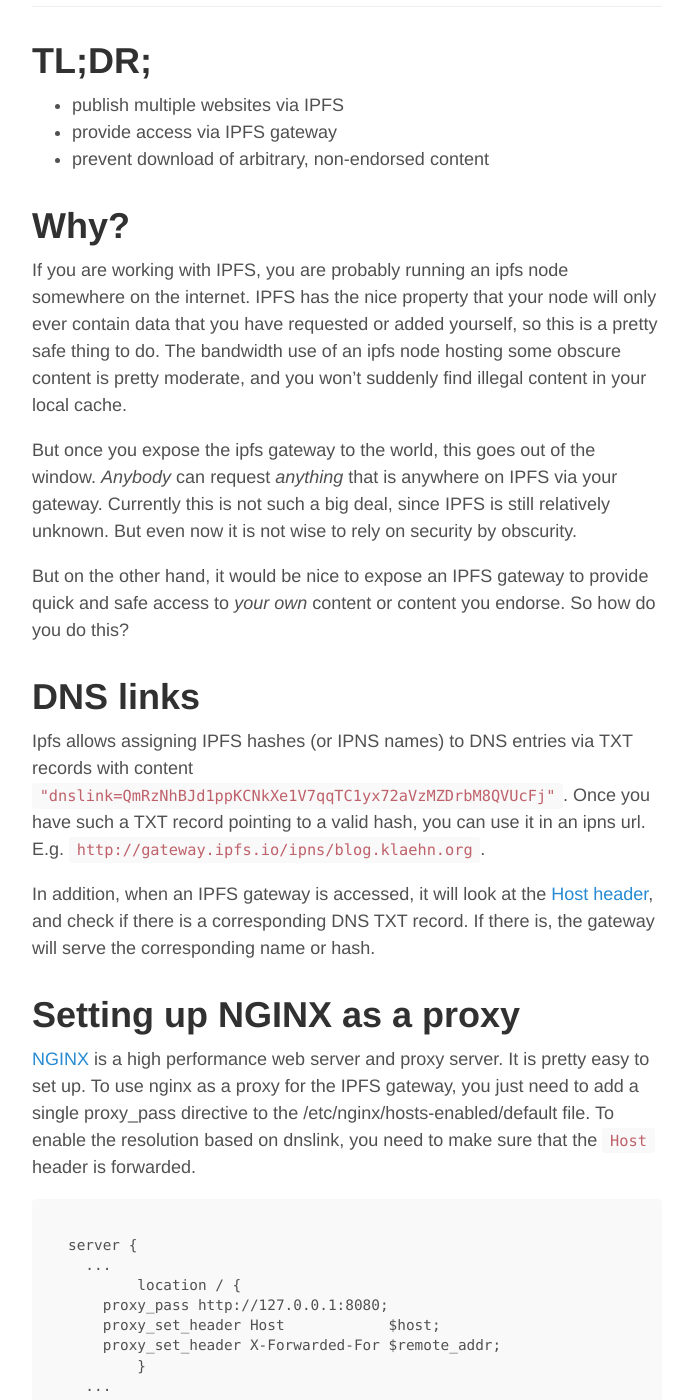
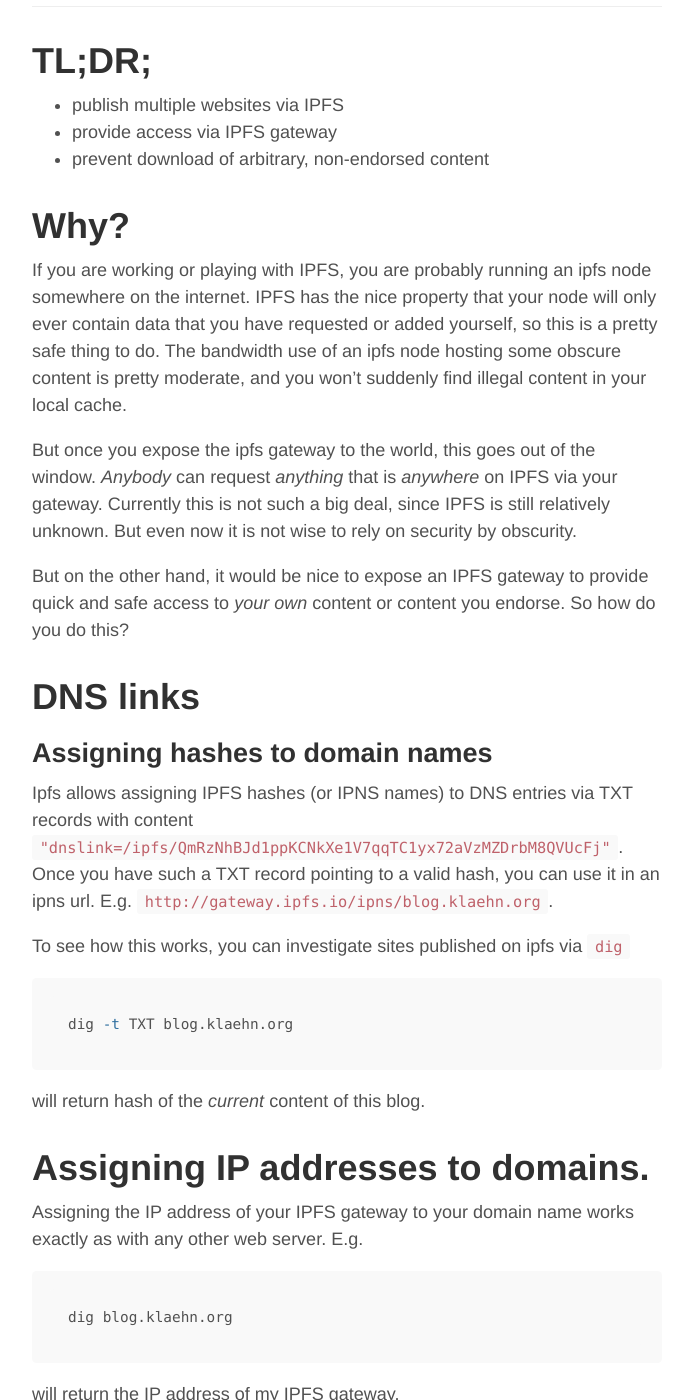
Before and after one commit to rklaehn/rklaehn.github.io, a Jekyll site: the page built from _posts/2018-06-07-running-ipfs-gateway.md, in a window 1280 px wide and 1400 px high, scrolled down 256 px. Shown: the whole window, without its empty margins (293-986 px from the left). Built offline with Jekyll 4.4.1, drawn with Linux system fonts in a browser that asks for light colours; Markdown is read by kramdown in place of the engine named in the settings; some of the changed text lies outside the part shown.

Commit message:
Update 2018-06-07-running-ipfs-gateway.md
Some more links

````diff
--- a/_posts/2018-06-07-running-ipfs-gateway.md
+++ b/_posts/2018-06-07-running-ipfs-gateway.md
@@ -13,55 +13,73 @@
 
 # Why?
 
-If you are working with IPFS, you are probably running an ipfs node somewhere on the internet. IPFS has the nice property
-that your node will only ever contain data that you have requested or added yourself, so this is a pretty safe thing to do.
-The bandwidth use of an ipfs node hosting some obscure content is pretty moderate, and you won't suddenly find illegal content
-in your local cache.
+If you are working or playing with IPFS, you are probably running an ipfs node somewhere on the internet. IPFS has the nice property that your node will only ever contain data that you have requested or added yourself, so this is a pretty safe thing to do. The bandwidth use of an ipfs node hosting some obscure content is pretty moderate, and you won't suddenly find illegal content in your local cache.
 
-But once you expose the ipfs gateway to the world, this goes out of the window. *Anybody* can request *anything* that is
-anywhere on IPFS via your gateway. Currently this is not such a big deal, since IPFS is still relatively unknown. But even
-now it is not wise to rely on security by obscurity.
+But once you expose the ipfs gateway to the world, this goes out of the window. *Anybody* can request *anything* that is *anywhere* on IPFS via your gateway. Currently this is not such a big deal, since IPFS is still relatively unknown. But even now it is not wise to rely on security by obscurity.
 
-But on the other hand, it would be nice to expose an IPFS gateway to provide quick and safe access to *your own* content or content you
-endorse. So how do you do this?
+But on the other hand, it would be nice to expose an IPFS gateway to provide quick and safe access to *your own* content or content you endorse. So how do you do this?
 
 # DNS links
 
-Ipfs allows assigning IPFS hashes (or IPNS names) to DNS entries via TXT records with content `"dnslink=QmRzNhBJd1ppKCNkXe1V7qqTC1yx72aVzMZDrbM8QVUcFj"`.
-Once you have such a TXT record pointing to a valid hash, you can use it in an ipns url. E.g. `http://gateway.ipfs.io/ipns/blog.klaehn.org`.
+## Assigning hashes to domain names
 
-In addition, when an IPFS gateway is accessed, it will look at the [Host header](https://developer.mozilla.org/en-US/docs/Web/HTTP/Headers/Host),
-and check if there is a corresponding DNS TXT record. If there is, the gateway will serve the corresponding name or hash.
+Ipfs allows assigning IPFS hashes (or IPNS names) to DNS entries via TXT records with content `"dnslink=/ipfs/QmRzNhBJd1ppKCNkXe1V7qqTC1yx72aVzMZDrbM8QVUcFj"`. Once you have such a TXT record pointing to a valid hash, you can use it in an ipns url. E.g. `http://gateway.ipfs.io/ipns/blog.klaehn.org`.
+
+To see how this works, you can investigate sites published on ipfs via [`dig`](https://linux.die.net/man/1/dig)
+
+```shell
+dig -t TXT blog.klaehn.org
+```
+
+will return hash of the *current* content of this blog.
+
+# Assigning IP addresses to domains.
+
+Assigning the IP address of your IPFS gateway to your domain name works exactly as with any other web server. E.g.
+
+```shell
+dig blog.klaehn.org
+```
+
+will return the IP address of my IPFS gateway.
+
+## Virtual hosting
+
+In addition, when an IPFS gateway is accessed, it will look at the [Host header](https://developer.mozilla.org/en-US/docs/Web/HTTP/Headers/Host), and check if there is a corresponding DNS TXT record. If there is, the gateway will serve the corresponding name or hash.
+
+You can think of this as old-fashioned [virtual hosting](https://en.wikipedia.org/wiki/Virtual_hosting). One gateway will serve different content based on the `Host` header.
 
 # Setting up NGINX as a proxy
 
-[NGINX](https://www.nginx.com/) is a high performance web server and proxy server. It is pretty easy to set up. To use nginx
-as a proxy for the IPFS gateway, you just need to add a single proxy_pass directive to the /etc/nginx/hosts-enabled/default
-file. To enable the resolution based on dnslink, you need to make sure that the `Host` header is forwarded.
+[NGINX](https://www.nginx.com/) is a high performance web server and proxy server. It is pretty easy to set up.
+
+I am using ubuntu, so all I had to do to get started was `apt install nginx`. See e.g. [this howto](https://www.digitalocean.com/community/tutorials/how-to-install-nginx-on-ubuntu-16-04) for details. You will definitely find something similar for your distro of choice.
+
+To use nginx as a proxy for the IPFS gateway, you just need to add a single proxy_pass directive to the /etc/nginx/hosts-enabled/default file. To enable the resolution based on dnslink, you just need to make sure that the `Host` header is forwarded.
 
 ```
 server {
   ...
-	location / {
+  location / {
     proxy_pass http://127.0.0.1:8080;
     proxy_set_header Host            $host;
     proxy_set_header X-Forwarded-For $remote_addr;
-	}
+  }
   ...
 }
 ```
 
 # Preventing arbitrary content download
 
-With the above proxy setup, you can point any number of your domains to your gateway. The gateway will then look up the dns TXT
-record corresponding to the domain and serve the linked content.
+With the above proxy setup, you can point any number of your domains to your gateway. The gateway will then look up the dns TXT record corresponding to the domain and serve the linked content.
 
-But what if somebody accesses your gateway via its raw IP address? In that case it is still possible to request arbitrary
-content via the gateway.
+But what if somebody accesses your gateway via its raw IP address? In that case it is still possible to request arbitrary content via the gateway.
 
 `http://<your gateway ip>/ipfs/<some 4GB warezed movie>`
 
-Not good. So let's prevent that. One way would be to just disallow access via `<your gateway ip>/ipfs` or `<your gateway ip>/ipns`.
+**Not good**.
+
+So let's prevent that. The first thing I thought of was to just disallow access via `<your gateway ip>/ipfs` or `<your gateway ip>/ipns`.
 
 ```
 server {
@@ -75,14 +93,11 @@
 }
 ```
 
-# Is it safe now?
+## Is it safe now?
 
-Now it is no longer *easy* for people to access arbitrary content via your gateway. But there is still something they could
-do. It might be a bit far-fetched, but somebody could create his own DNS TXT record and A record pointing to your IP address
-to download arbitrary content. To prevent that as well, you would have to configure name based virtual hosting in nginx to
-prevent arbitrary names to be forwarded to the IPFS gateway.
+Now it is no longer *easy* for people to access arbitrary content via your gateway. But there is still something they could do. It might be a bit far-fetched, but somebody could create his own DNS TXT record and A record pointing to your IP address to download arbitrary content, or just create the DNS TXT record and fake the host header. To prevent that as well, you would have to configure name based virtual hosting in nginx to prevent arbitrary names to be forwarded to the IPFS gateway.
 
-The easiest way is to just return 404 when the site is accessed via its IP address without the Host header.
+The easiest way is to just return 404 when the site is accessed *in any way* via its IP address without the Host header.
 
 ```
 server {
@@ -94,17 +109,18 @@
 }
 ```
 
-Then have separate site files for each site you want to serve via the gateway. These have to be created in sites-available and
-symlinked in sites-enabled.
+Then have separate site files for each site you want to serve via the gateway. These have to be created in `/etc/nginx/sites-available` and symlinked in `/etc/nginx/sites-enabled`.
 
-A simple config that just does the forwarding would look like this:
+A simple config that just does the forwarding for `your.domain` would look like this:
+
+`/etc/nginx/sites-available/your.domain`
 
 ```
 server {
   listen 80;
   listen [::]:80;
 
-  server_name *.my.domain;
+  server_name *.your.domain;
 
   location / {
     proxy_pass http://127.0.0.1:8080;
@@ -114,10 +130,14 @@
 }
 ```
 
-# Summary
+# To do
+
+One thing that is missing is setting up encryption via [letsencrypt](https://letsencrypt.org/). This is probably just some additional work with nginx. I might describe this in a later blog post.
+
+# Result
 
 - set up ipfs with gateway on your node, but protect 8080 via firewall
 - use NGINX to proxy port 8080 on port 80, while forwarding the Host header
-- prevent NGINX from serving arbitrary content
+- serve any number of your domains, while preventing IPFS from serving arbitrary content
 - create DNS A records to point to your public gateway
 - create DNS TXT records containing dnslink every time you want to update your content
````
